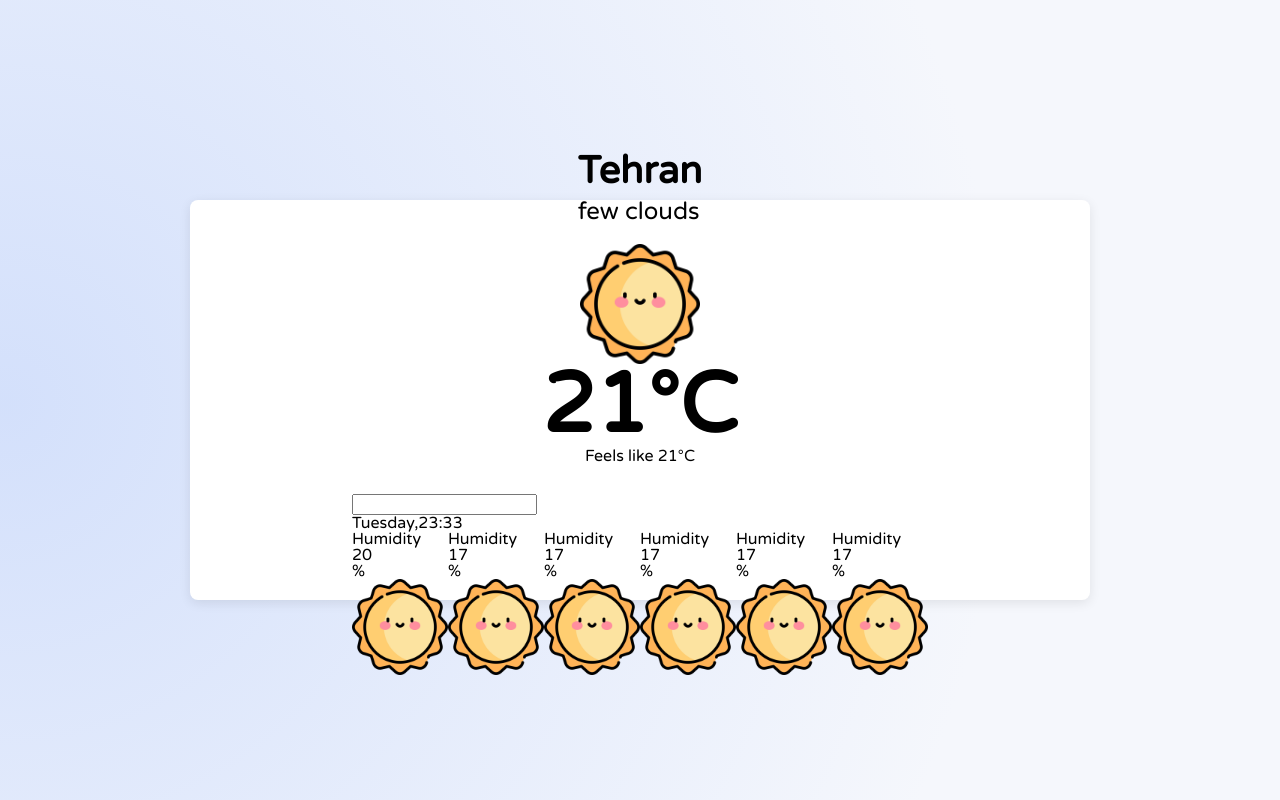
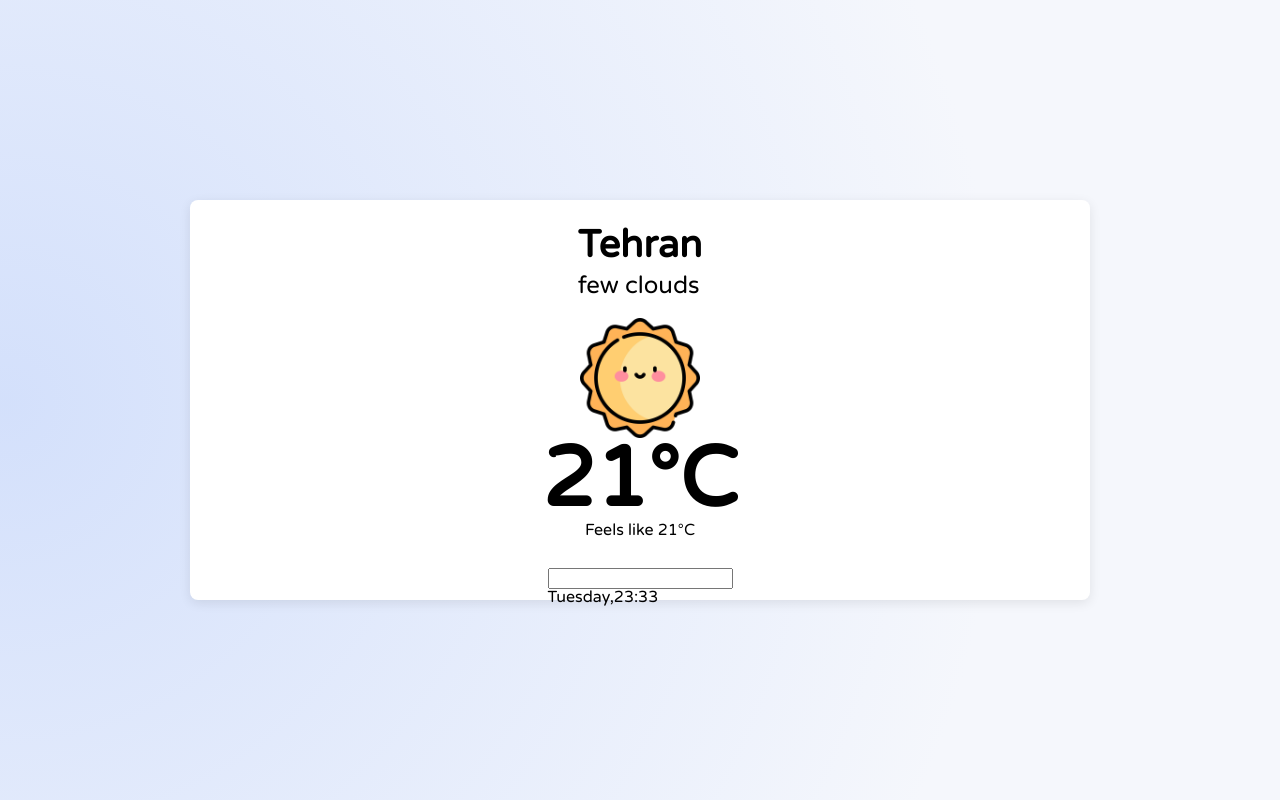
Before and after one commit to AmirMasoud-Beheshti/mini-weather, a React (Create React App) app: page / in a window 1280 px wide. Built offline with nearby package versions, Linux system fonts and the light colour scheme; no server answers.

Commit message:
feat: fetch current weather data and complete store design

```diff
--- a/src/components/WeatherFields/WeatherFields.tsx
+++ b/src/components/WeatherFields/WeatherFields.tsx
@@ -5,30 +5,26 @@ import "./WeatherFields.scss";
 import { useDispatch, useSelector } from "react-redux";
 import WeatherForm from "./WeatherForm/WeatherForm";
 import { AppDispatch, TRootState } from "../../store/store";
-import { fetchWeather } from "./metricsFieldsSlice";
+import { fetchWeather, selectCurrentWeather } from "./metricsFieldsSlice";
+import { ICurrentWeather, Status } from "../../constants/interfaces";
 const WeatherFields = () => {
-  const dispatch = useDispatch<AppDispatch>()
-  const metricsData: MetricsCardProps[] = useSelector(
-    (state: TRootState) => state.metricsFields
+  const dispatch = useDispatch<AppDispatch>();
+  const weatherStatus = useSelector<TRootState>(
+    (state) => state.metricsFields.status
   );
-  useEffect(()=> {
-    dispatch(fetchWeather())
-  },[])
-  const renderedFields = metricsData.map((item, index) => {
-    return (
-      <MetricsCard
-        key={`metrics-${index}`}
-        title={item.title}
-        value={item.value}
-        unit={item.unit}
-        imageSrc={item.imageSrc}
-      />
-    );
-  });
+
+  const currentWeather = useSelector(selectCurrentWeather);
+  useEffect(() => {
+    if (weatherStatus === Status.Idle) {
+      dispatch(fetchWeather());
+    }
+  }, [weatherStatus]);
+
+
   return (
     <div>
       <WeatherForm />
-      <div className="weather-fields">{renderedFields}</div>
+      <div className="weather-fields">{}</div>
     </div>
   );
 };
--- a/src/components/WeatherFields/metricsFieldsSlice.ts
+++ b/src/components/WeatherFields/metricsFieldsSlice.ts
@@ -1,60 +1,44 @@
-import { createAsyncThunk,createSlice } from '@reduxjs/toolkit';
 import axios from "axios";
-import { MetricsCardProps } from "./MetricsCard/MetricsCard";
+import { createAsyncThunk, createSlice } from "@reduxjs/toolkit";
+import { IWeatherInitialState, Status } from "../../constants/interfaces";
+import { TRootState } from "../../store/store";
 
-const initialState: MetricsCardProps[] = [
-  {
-    title: "Humidity",
-    value: "20",
-    unit: "%",
-    imageSrc: "/images/sunny.png",
-  },
-  {
-    title: "Humidity",
-    value: "17",
-    unit: "%",
-    imageSrc: "/images/sunny.png",
-  },
-  {
-    title: "Humidity",
-    value: "17",
-    unit: "%",
-    imageSrc: "/images/sunny.png",
-  },
-  {
-    title: "Humidity",
-    value: "17",
-    unit: "%",
-    imageSrc: "/images/sunny.png",
-  },
-  {
-    title: "Humidity",
-    value: "17",
-    unit: "%",
-    imageSrc: "/images/sunny.png",
-  },
-  {
-    title: "Humidity",
-    value: "17",
-    unit: "%",
-    imageSrc: "/images/sunny.png",
-  },
-];
+const initialState: IWeatherInitialState = {
+  status: Status.Idle,
+  currentWeather: null,
+  error: "",
+};
+
 export const fetchWeather = createAsyncThunk(
   "weather/fetchWeather",
-  async () => {
-    const response = axios.get(
-      "https://api.openweathermap.org/data/2.5/onecall?lat=33.44&lon=-94.04&unit=metric&appid=190ed9c24baf34967202a15934120510"
-    )
-    console.log(response,'redux thunk');
-
-    return response
+  async (unit: string = "metric") => {
+    const response = await axios.get(
+      `https://api.openweathermap.org/data/2.5/onecall?lat=33.44&lon=-94.04&unit=${unit}&appid=190ed9c24baf34967202a15934120510`
+    );
+    return response.data.current;
   }
 );
+
 const metricsFieldsSlice = createSlice({
   name: "weatherFields",
   initialState,
   reducers: {},
+  extraReducers(builder) {
+    builder
+      .addCase(fetchWeather.pending, (state) => {
+        state.status = Status.Loading;
+      })
+      .addCase(fetchWeather.fulfilled, (state, action) => {
+        state.status = Status.Succeeded;
+        state.currentWeather = action.payload;
+      })
+      .addCase(fetchWeather.rejected, (state, action) => {
+        state.status = Status.Failed;
+        state.error = action.error.message as string;
+      });
+  },
 });
-export const selectMetricsField = (state: any) => state.metricsFields;
+
+export const selectCurrentWeather = (state: TRootState) =>
+  state.metricsFields.currentWeather;
 export default metricsFieldsSlice.reducer;
--- /dev/null
+++ b/src/constants/interfaces/index.ts
@@ -0,0 +1,33 @@
+export enum Status {
+  Idle = "IDLE",
+  Loading = "LOADING",
+  Succeeded = "SUCCEEDED",
+  Failed = "FAILED",
+}
+export interface IWeather {
+  id: number;
+  main: string;
+  description: string;
+  icon: string;
+}
+export interface ICurrentWeather {
+  dt: number;
+  sunrise: number;
+  sunset: number;
+  temp: number;
+  feels_like: number;
+  pressure: number;
+  humidity: number;
+  dew_point: number;
+  uvi: number;
+  clouds: number;
+  visibility: number;
+  wind_speed: number;
+  wind_deg: number;
+  weather: IWeather[];
+}
+export interface IWeatherInitialState {
+  status: Status;
+  currentWeather: ICurrentWeather | null;
+  error:string
+}
```
